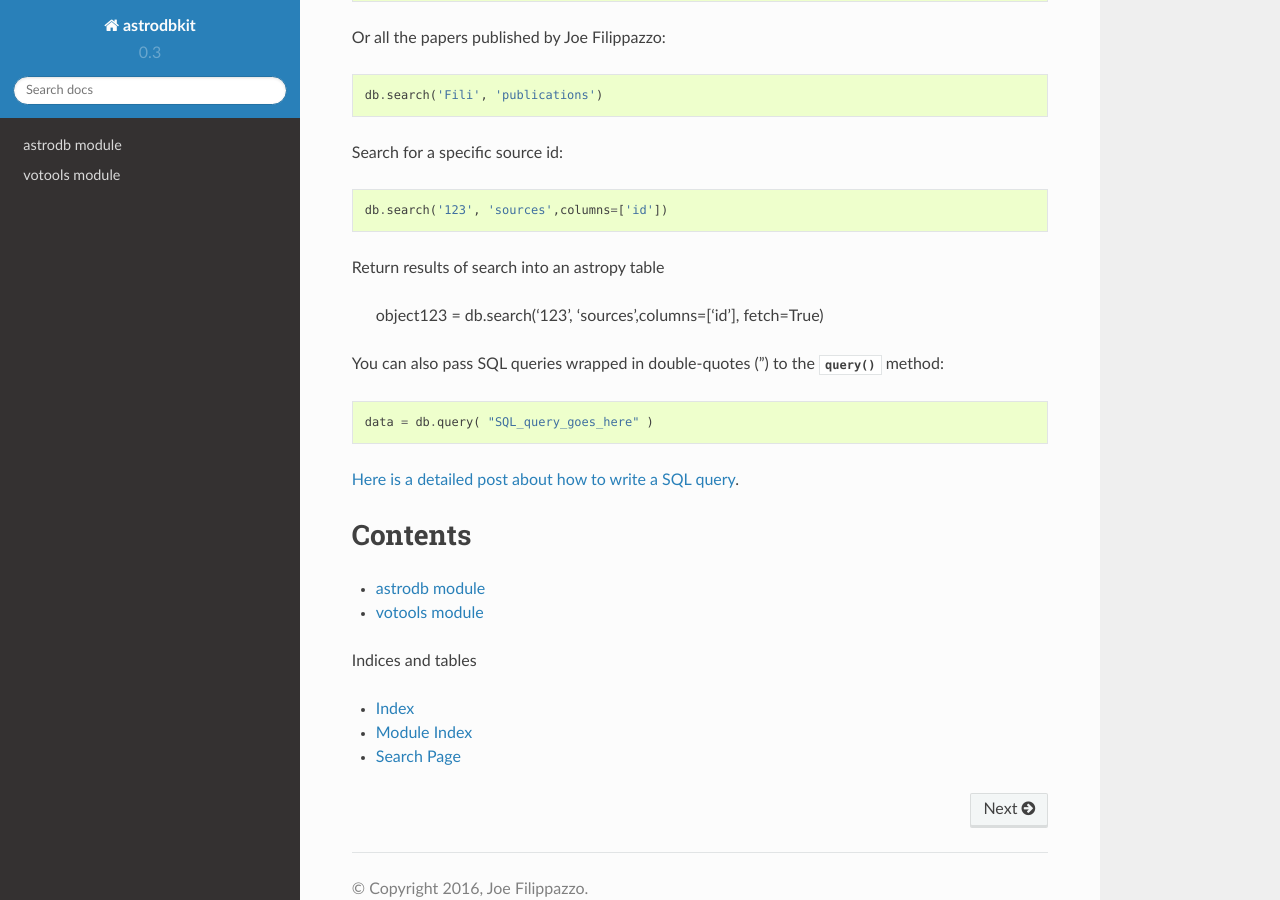
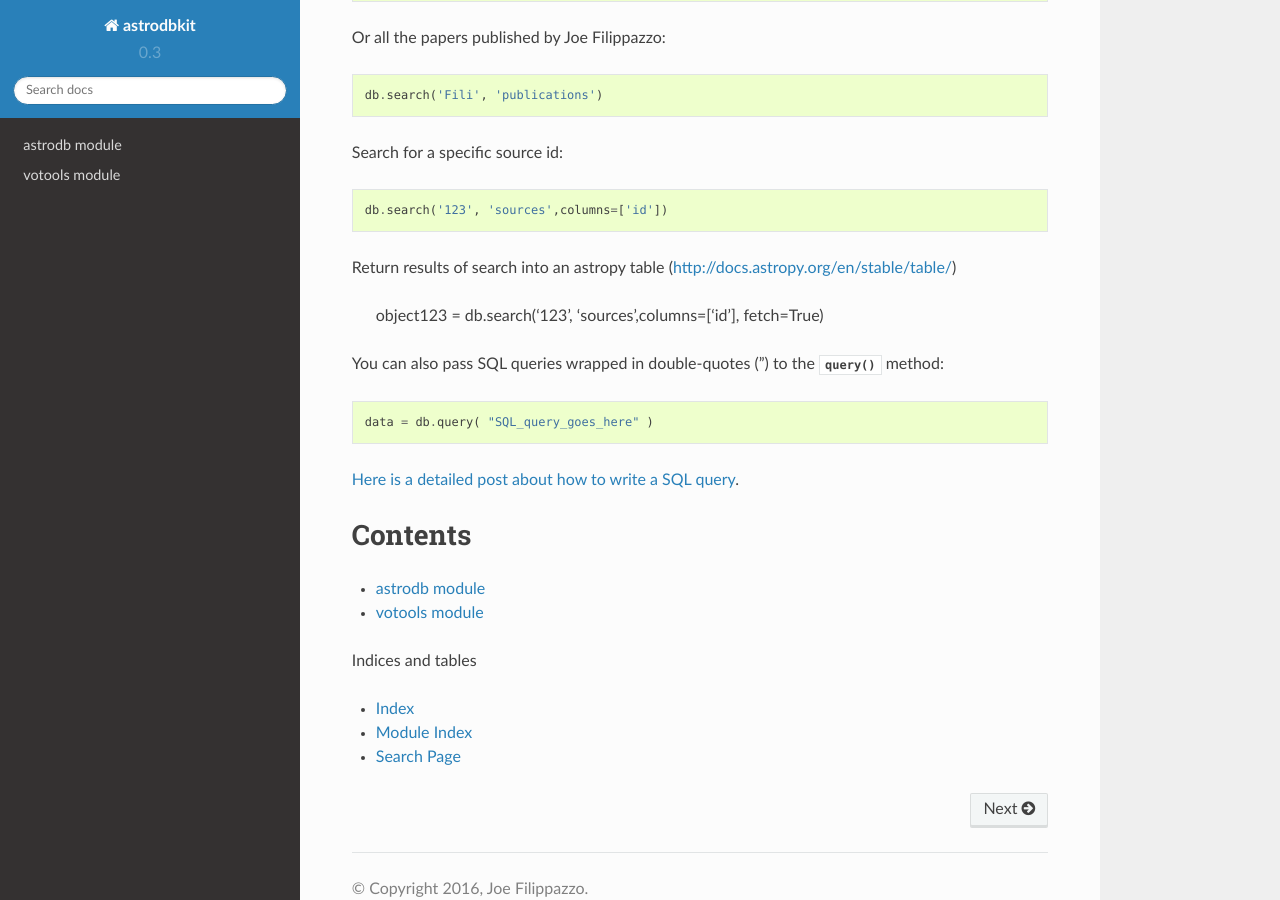
Before and after one commit to BDNYC/astrodbkit, a Sphinx documentation site: the page built from docs/index.rst, in a window 1280 px wide and 900 px high, scrolled down 1789 px. Built offline with Sphinx 7.4.7 and the Read the Docs theme 2.0.0, drawn with Linux system fonts in a browser that asks for light colours; some of the changed lines change nothing that is shown.

Commit message:
link to astropy table docs

```diff
--- a/docs/index.rst
+++ b/docs/index.rst
@@ -72,7 +72,7 @@ Search for a specific source id::
 
    db.search('123', 'sources',columns=['id'])
 
-Return results of search into an astropy table
+Return results of search into an astropy table (http://docs.astropy.org/en/stable/table/)
 
   object123 = db.search('123', 'sources',columns=['id'], fetch=True)
 
```
